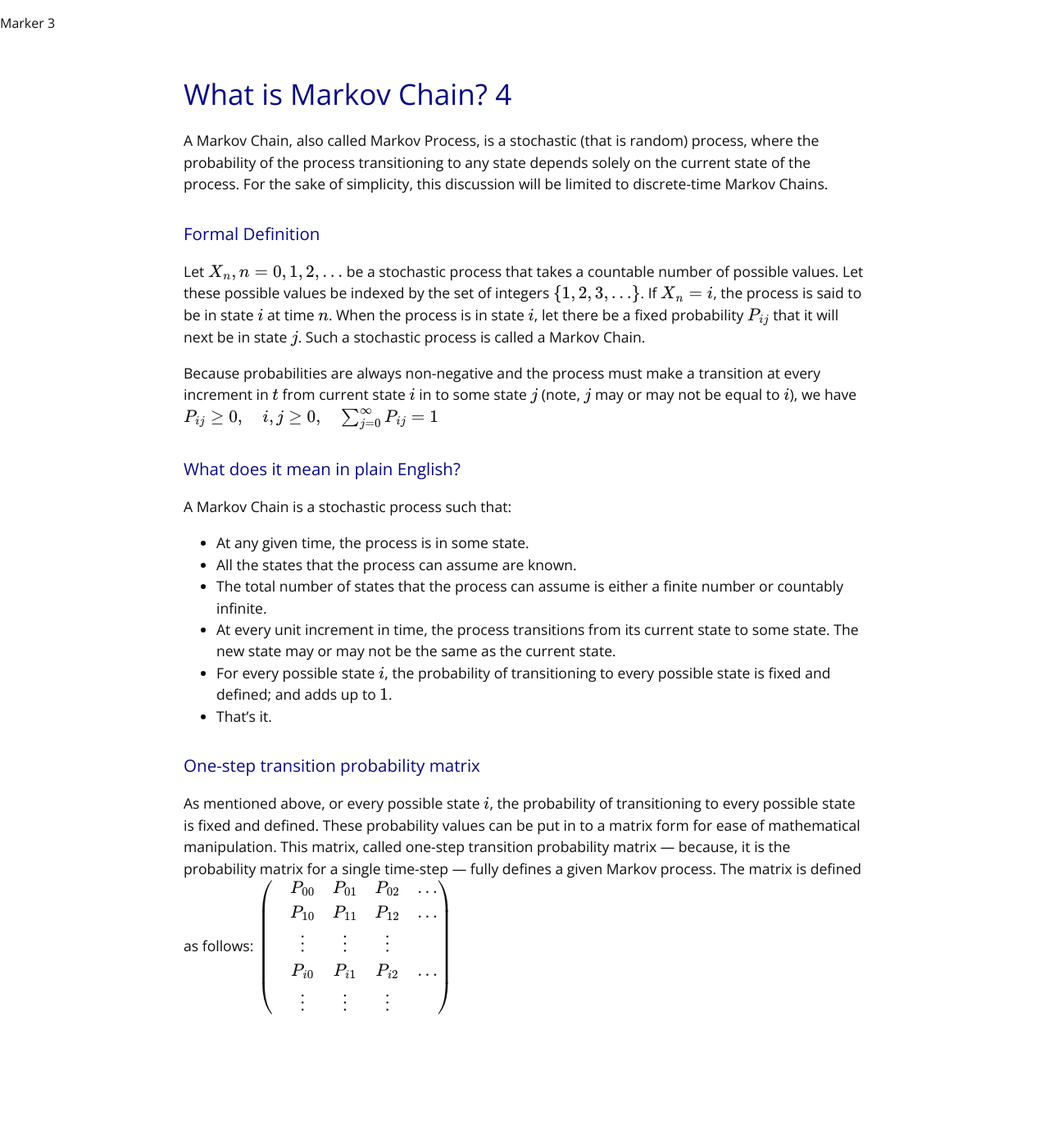
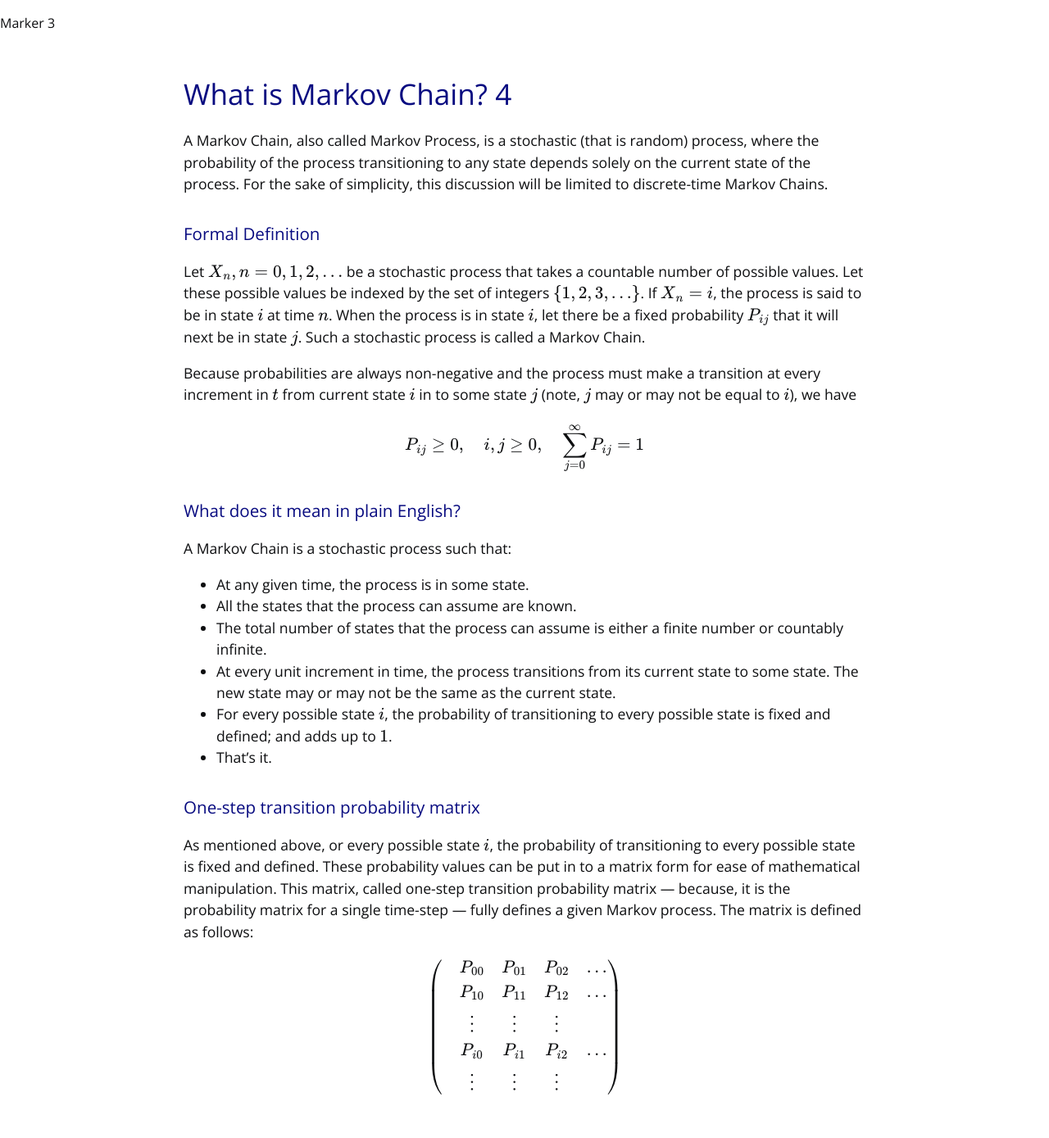
Before and after one commit to vinitjoglekar/playground, a Jekyll site: the page built from _pages/markov_chains.md, in a window 1280 px wide. Shown: the whole page at 82% size. Built offline with Jekyll 4.4.1, drawn with Linux system fonts in a browser that asks for light colours; before the commit the page ends 1289 px from its top, so only the background shows below that.

Commit message:
Update markov_chains.md

```diff
--- a/_pages/markov_chains.md
+++ b/_pages/markov_chains.md
@@ -11,9 +11,10 @@ A Markov Chain, also called Markov Process, is a stochastic (that is random) pro
 Let $X_n, n=0,1,2,...$ be a  stochastic process that takes a countable number of possible values. Let these possible values be indexed by the set of integers \\(\left \\{ 1,2,3,... \right \\}\\). If $X_{n}=i$, the process is said to be in state \\(i\\) at time \\(n\\). When the process is in state \\(i\\), let there be a fixed probability \\(P_{ij}\\) that it will next be in state \\(j\\). Such a stochastic process is called a Markov Chain.
 
 Because probabilities are always non-negative and the process must make a transition at every increment in $t$ from current state $i$ in to some state $j$ (note, $j$ may or may not be equal to $i$), we have
-<b/>
+
+<div align="center">
 $$ P_{ij} \geq 0, \hspace{1em} i,j \geq 0, \hspace{1em} \sum_{j=0}^\infty P_{ij} = 1 $$
-
+</div>
 
 ### What does it mean in plain English?
 A Markov Chain is a stochastic process such that:
@@ -26,7 +27,9 @@ A Markov Chain is a stochastic process such that:
 
 
 ### One-step transition probability matrix
-As mentioned above, or every possible state $i$, the probability of transitioning to every possible state is fixed and defined. These probability values can be put in to a matrix form for ease of mathematical manipulation. This matrix, called one-step transition probability matrix &mdash; because, it is the probability matrix for a single time-step &mdash; fully defines a given Markov process. The matrix is defined as follows: <b/>
+As mentioned above, or every possible state $i$, the probability of transitioning to every possible state is fixed and defined. These probability values can be put in to a matrix form for ease of mathematical manipulation. This matrix, called one-step transition probability matrix &mdash; because, it is the probability matrix for a single time-step &mdash; fully defines a given Markov process. The matrix is defined as follows:
+
+<div align="center">
 $$ \begin{pmatrix}
  &P_{00}  &P_{01}  &P_{02}  &... \\
  &P_{10}  &P_{11}  &P_{12}  &... \\
@@ -35,3 +38,4 @@ $$ \begin{pmatrix}
  &\vdots  &\vdots  &\vdots \\
 \end{pmatrix}
 $$
+</div>
```
